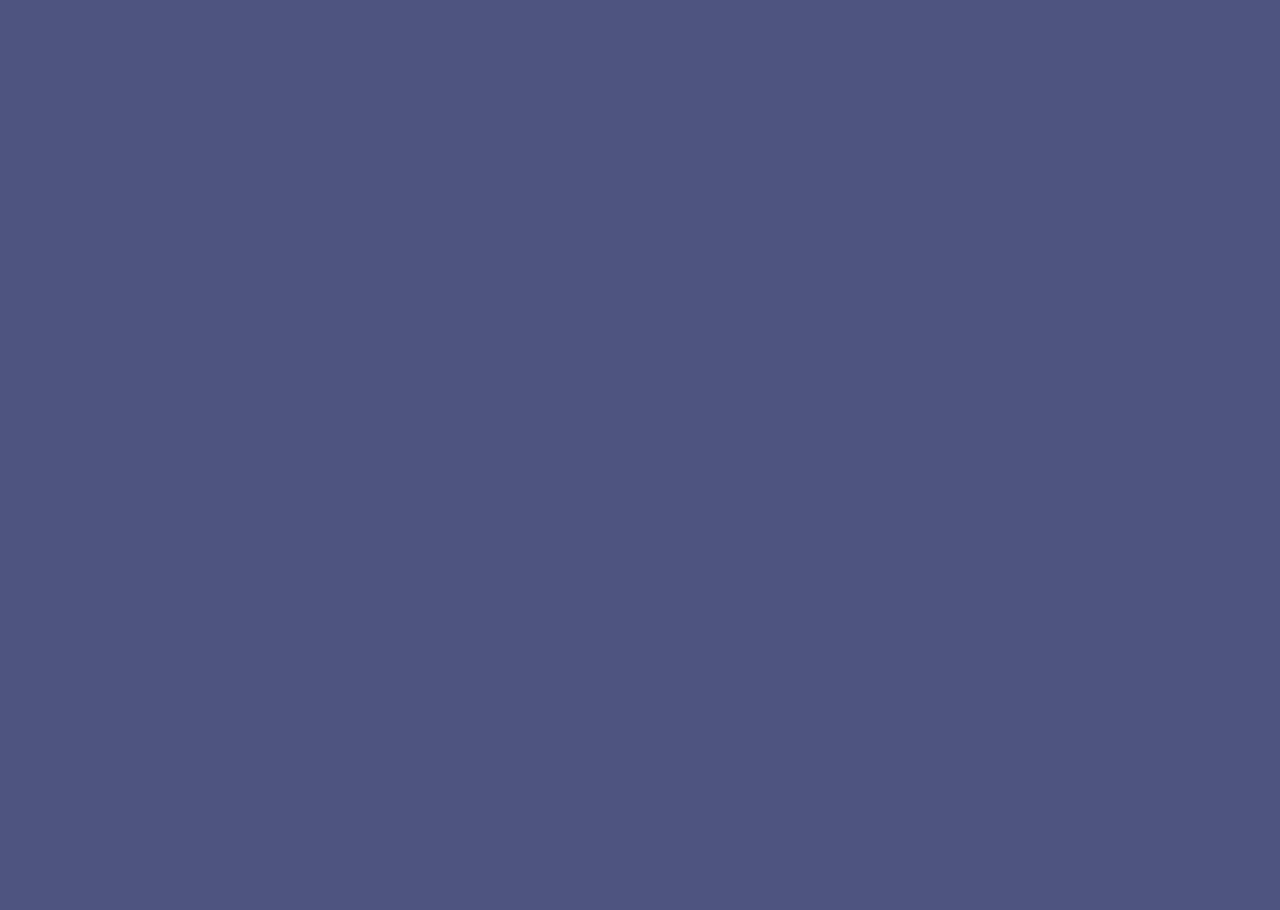
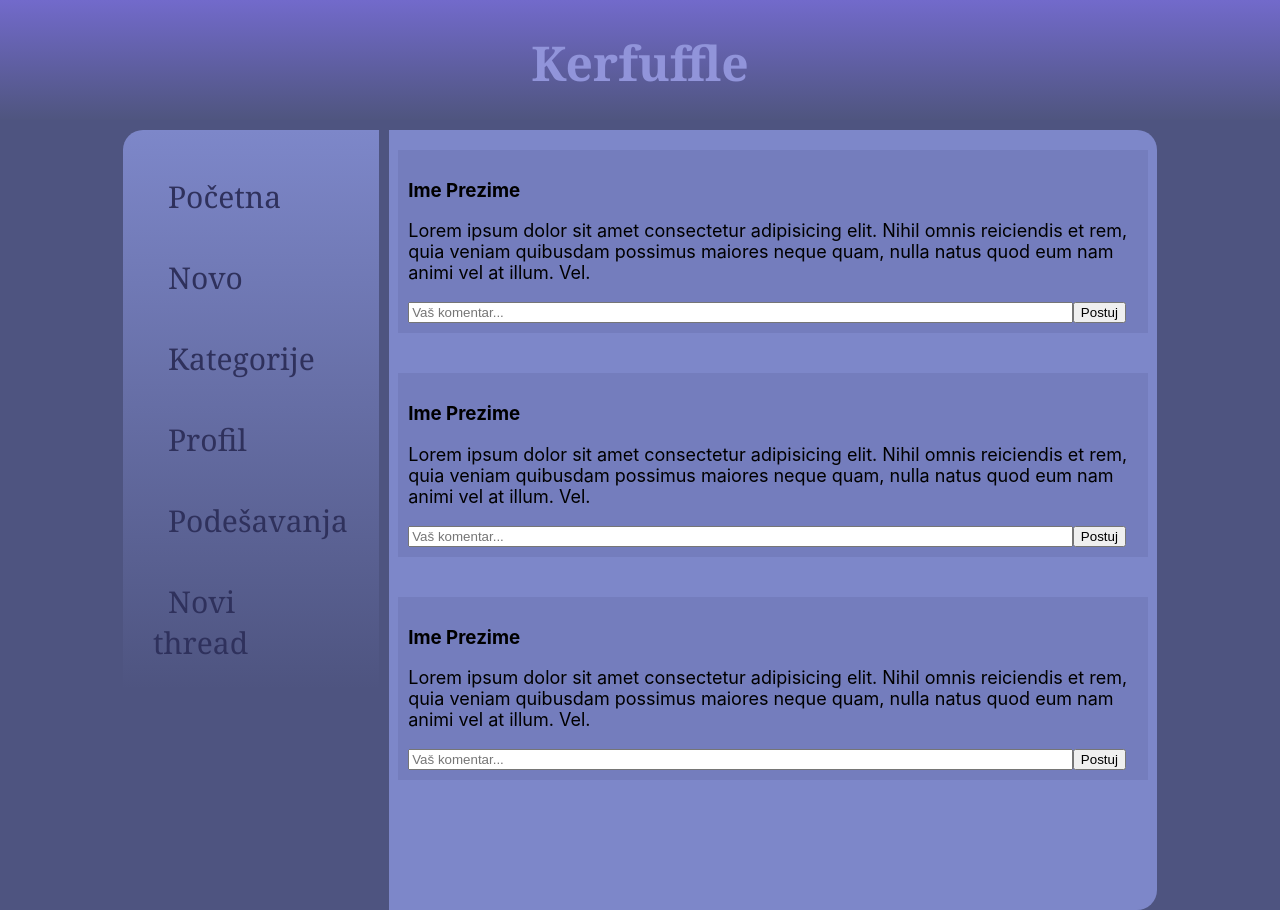
Before and after one commit to elab-development/internet-tehnologije-2024-projekat-webforum_2023_1086_2022_1065, a React (Create React App) app in the folder frontend/web-forum/: page / in a window 1280 px wide. Before the commit the page ends 800 px from the top, so only its background shows below. Built offline with nearby package versions, Linux system fonts and the light colour scheme.

Commit message:
uvezana new stranica na root klasu

```diff
--- a/frontend/web-forum/public/index.html
+++ b/frontend/web-forum/public/index.html
@@ -28,7 +28,9 @@
   </head>
   <body>
     <noscript>You need to enable JavaScript to run this app.</noscript>
-    <div id="root"></div>
+    <div id="root">
+       <!-- root je entry point za reactjs -->
+    </div>
 
   </body>
 </html>
--- a/frontend/web-forum/src/App.js
+++ b/frontend/web-forum/src/App.js
@@ -1,10 +1,13 @@
 import logo from './logo.svg';
 //import './App.css';
 import './style.css';
+import New from './pages/New'
 
 function App() {
   return (
-    <div className="App">
+    <div>
+
+      <New />
 
     </div>
   );
--- /dev/null
+++ b/frontend/web-forum/src/components/Header.jsx
@@ -0,0 +1,11 @@
+import React from "react";
+
+const Header = () => {
+  return (
+    <header className="heder">
+      <h1 className="imesajta">Kerfuffle</h1>
+    </header>
+  );
+};
+
+export default Header;
--- /dev/null
+++ b/frontend/web-forum/src/pages/New.jsx
@@ -0,0 +1,24 @@
+import React from "react";
+import Header from '../components/Header';
+import Navbar from '../components/Navigation';
+import Feed from '../components/Feed';
+
+const App = () => {
+  return (
+    <div className="pozadina">
+
+      <Header />
+
+      <div className="kontent">
+
+        <Navbar />
+
+        <Feed />
+
+      </div>
+
+    </div>
+  );
+};
+
+export default App;
```
Also changed, not shown: 1 other file (tests, documents, lock files or other folders).
